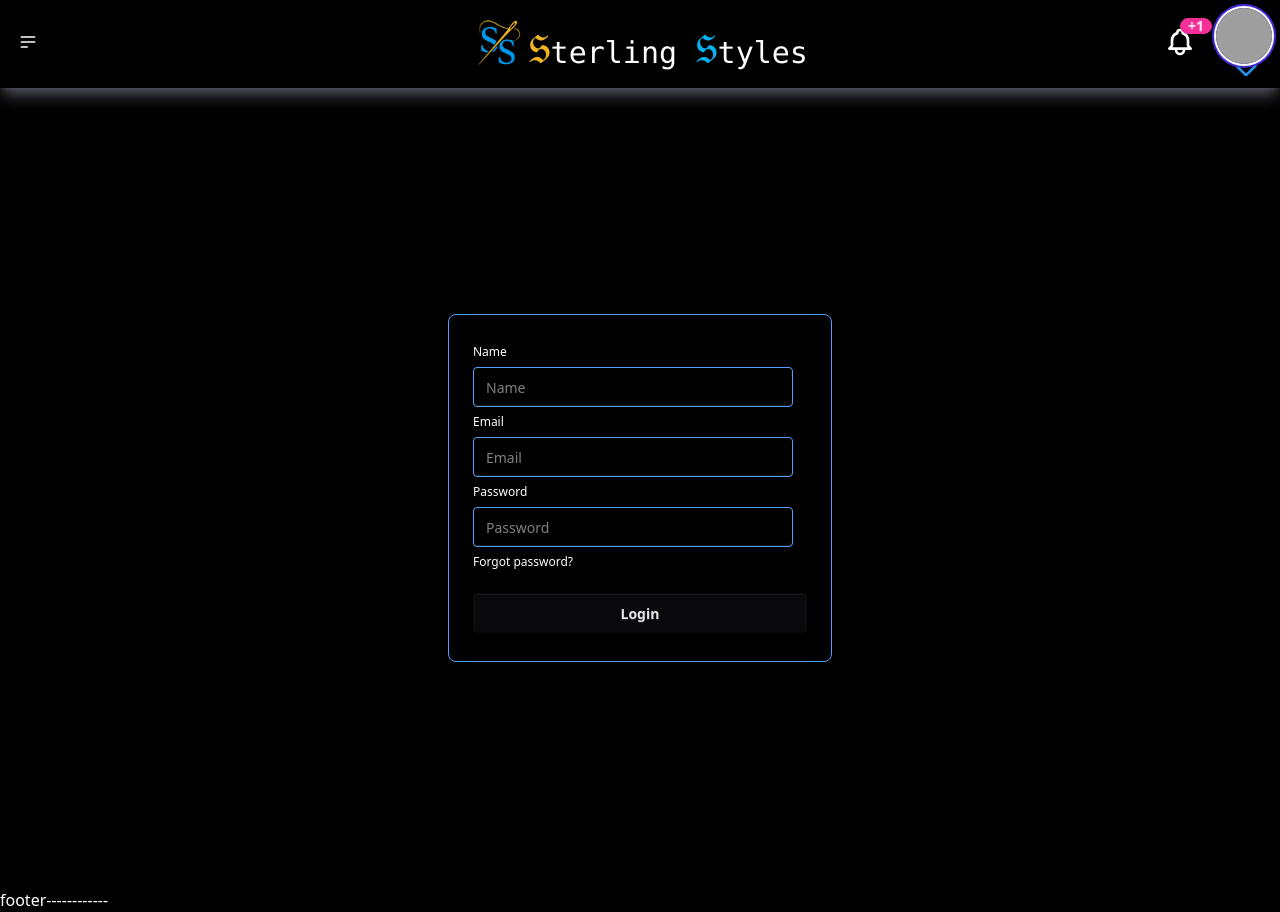
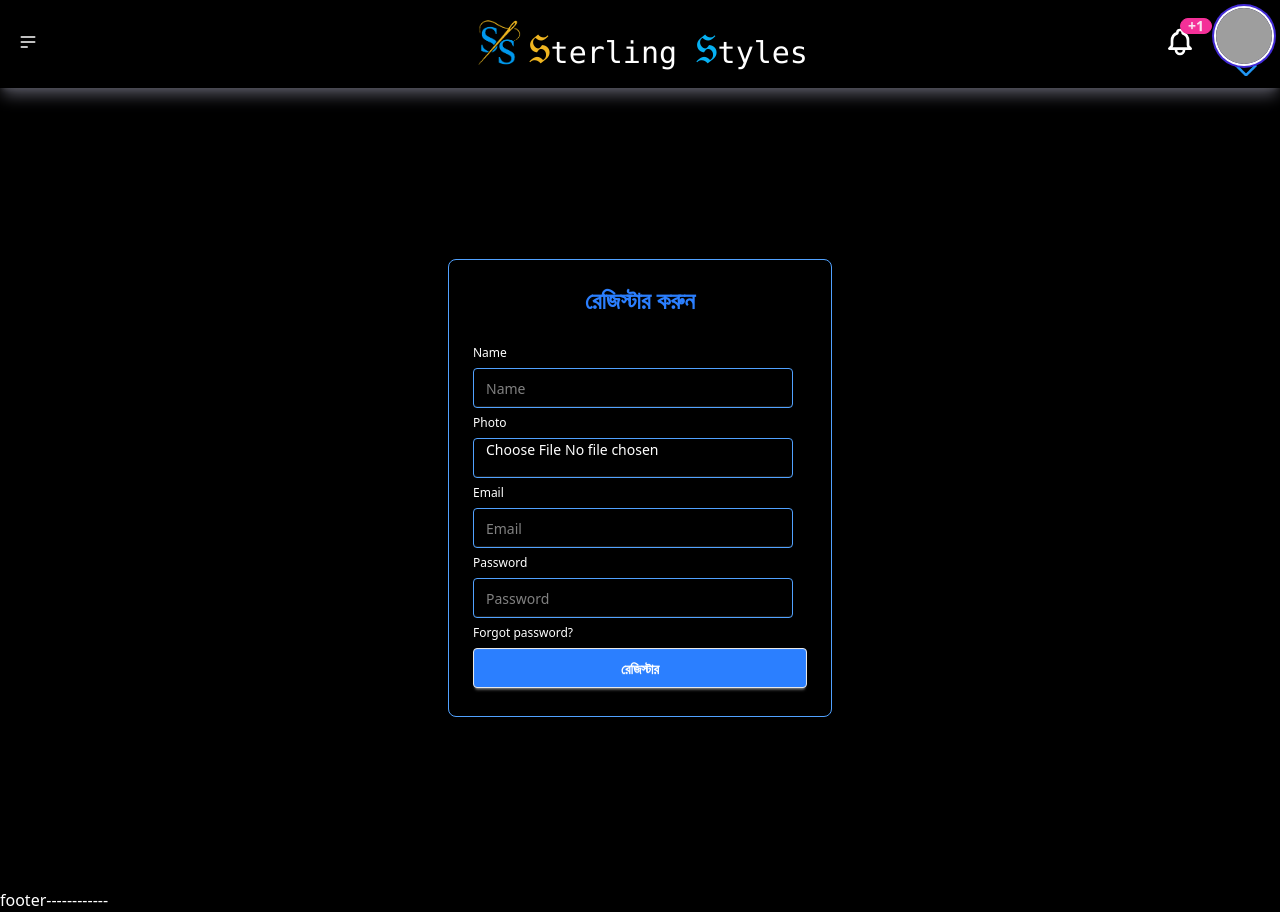
Before and after one commit to ekramulislam2050/sterling-style-client, a React (Vite) app: page /register in a window 1280 px wide. Built offline with nearby package versions, Linux system fonts and the light colour scheme; no server answers; grey boxes are pictures that could not be loaded.

Commit message:
workin on register

```diff
--- a/src/Authentication/Login/Login.jsx
+++ b/src/Authentication/Login/Login.jsx
@@ -1,17 +1,33 @@
+import { Link } from "react-router-dom";
 
 
 const Login = () => {
     return (
-        <div className="hero  min-h-screen">
+        <div className="hero  min-h-screen py-5">
             <div className="card  w-full max-w-sm shrink-0 shadow-2xl border border-blue-400">
                 <div className="card-body">
+                    {/* heading */}
+                    <h2 className="text-2xl font-bold text-center text-blue-500 pb-4">
+                        লগইন করুন
+                    </h2>
+                    {/* Google */}
+                    <button className="btn  btn-dash border-blue-300     ">
+                        <svg aria-label="Google logo" width="16" height="16" xmlns="http://www.w3.org/2000/svg" viewBox="0 0 512 512"><g><path d="m0 0H512V512H0" fill="#fff"></path><path fill="#34a853" d="M153 292c30 82 118 95 171 60h62v48A192 192 0 0190 341"></path><path fill="#4285f4" d="m386 400a140 175 0 0053-179H260v74h102q-7 37-38 57"></path><path fill="#fbbc02" d="m90 341a208 200 0 010-171l63 49q-12 37 0 73"></path><path fill="#ea4335" d="m153 219c22-69 116-109 179-50l55-54c-78-75-230-72-297 55"></path></g></svg>
+                        Login with Google
+                    </button>
+                    {/* divider---------- */}
+                    <div className="divider divider-info">OR</div>
                     <fieldset className="fieldset">
                         <label className="label text-[#ffffff]">Email</label>
                         <input type="email" className="input bg-transparent border border-blue-400" placeholder="Email" />
                         <label className="label text-[#ffffff]">Password</label>
                         <input type="password" className="input bg-transparent border border-blue-400" placeholder="Password" />
                         <div><a className="link link-hover">Forgot password?</a></div>
-                            <button className="btn btn-neutral mt-4">Login</button>
+                        <button className="btn btn-dash border-blue-300">লগইন</button>
+                        <div className="flex flex-col items-center pt-3">
+                            <p className="pb-3">যদি আপনার লগইন একাউন্ট না থাকে ,দয়া করে রেজিস্টার করুন </p>
+                            <Link className="btn w-full bg-blue-500 text-[#ffffff]" to={"/register"}>রেজিস্টার </Link>
+                        </div>
                     </fieldset>
                 </div>
             </div>
--- a/src/Authentication/Register/Register.jsx
+++ b/src/Authentication/Register/Register.jsx
@@ -1,20 +1,68 @@
+import { useState } from "react";
+
+
 
 const Register = () => {
+    const [loading, setLoading] = useState(false)
+    const [imgUrl, setImgUrl] = useState("")
+    const handleImgUpload = async (e) => {
+        const file = e.target.files[0]
+        if (!file) {
+            return
+        }
+        setLoading(true)
+
+        const formData = new FormData()
+        formData.append("file", file)
+        formData.append("upload_preset", "sterling_styles-Ltd")
+        try {
+            const res = await fetch(`https://api.cloudinary.com/v1_1/${import.meta.env.VITE_CLOUD_NAME}/image/upload`, {
+                method: "POST",
+                body: formData
+            })
+            const data = await res.json()
+            if (data.secure_url) {
+                setImgUrl(data.secure_url)
+                // todo:must be shown in this success msg-----------
+            }
+
+        } catch (err) {
+            // todo:must be shown in this err message-----------
+        } finally {
+            setLoading(false)
+        }
+    }
 
     return (
-        <div className="hero  min-h-screen">
+        <div className="hero  min-h-screen py-5">
 
             <div className="card  w-full max-w-sm shrink-0 shadow-2xl border border-blue-400">
                 <div className="card-body">
+                    {/* heading */}
+                    <h2 className="text-2xl font-bold text-center text-blue-500 pb-4">
+                        রেজিস্টার করুন
+                    </h2>
                     <fieldset className="fieldset">
                         <label className="label text-[#ffffff]">Name</label>
-                        <input type="text" className="input bg-transparent border border-blue-400" placeholder="Name" />
+                        <input type="text" className="input bg-transparent border border-blue-400" placeholder="Name" required/>
+
+                        <label className="label text-[#ffffff]">Photo</label>
+                        <input
+                            type="file"
+                            accept="image/*"
+                            onChange={handleImgUpload}
+                            className="  input  bg-transparent border border-blue-400" placeholder="photo" required/>
+                        {loading && (
+                            <p className="text-red-500 text-sm mt-2">ছবি আপলোড হচ্ছে...</p>
+                        )}
                         <label className="label text-[#ffffff]">Email</label>
-                        <input type="email" className="input bg-transparent border border-blue-400" placeholder="Email" />
+                        <input type="email" className="input bg-transparent border border-blue-400" placeholder="Email" required />
+
                         <label className="label text-[#ffffff]">Password</label>
-                        <input type="password" className="input bg-transparent border border-blue-400" placeholder="Password" />
+                        <input type="password" className="input bg-transparent border border-blue-400" placeholder="Password" required/>
+
                         <div><a className="link link-hover">Forgot password?</a></div>
-                        <button className="btn btn-neutral mt-4">Login</button>
+                        <button className="btn bg-blue-500 text-[#ffffff] ">রেজিস্টার</button>
                     </fieldset>
                 </div>
             </div>
--- a/src/Shared/NavBar/NavBar.jsx
+++ b/src/Shared/NavBar/NavBar.jsx
@@ -1,23 +1,26 @@
 import logo from "../../assets/logo/logo.png"
 
 import dropdownIcon from "../../assets/DropdownIcon/icons8-dropdown-96.png"
+import { NavLink } from "react-router-dom";
 
 const NavBar = () => {
 
   const links = <>
-    <li className="text-sm">ড্যাশবোর্ড </li>
-    <li className="text-sm">মার্চেন্ডাইজিং </li>
-    <li className="text-sm">প্রোডাকশন </li>
-    <li className="text-sm">ইনভেন্টরি </li>
-    <li className="text-sm">এইচআর </li>
-    <li className="text-sm">অ্যাকাউন্টস </li>
-    <li className="text-sm">কিউসি </li>
-    <li className="text-sm">ডেলিভারি </li>
-    <li className="text-sm">রিপোর্টস </li>
+    <NavLink><li className="text-sm">ড্যাশবোর্ড </li></NavLink>
+    <NavLink><li className="text-sm">মার্চেন্ডাইজিং </li></NavLink>
+    <NavLink><li className="text-sm">প্রোডাকশন </li></NavLink>
+    <NavLink><li className="text-sm">ইনভেন্টরি </li></NavLink>
+    <NavLink><li className="text-sm">এইচআর </li></NavLink>
+    <NavLink> <li className="text-sm">অ্যাকাউন্টস </li></NavLink>
+    <NavLink><li className="text-sm">কিউসি </li></NavLink>
+    <NavLink><li className="text-sm">ডেলিভারি </li></NavLink>
+    <NavLink><li className="text-sm">রিপোর্টস </li></NavLink>
+  </>
 
-
-
-
+  const links2 = <>
+    <NavLink to={"/login"}><li className="hover:bg-blue-500 text-sm rounded py-1 pl-2" >লগইন </li></NavLink>
+    <NavLink><li className="hover:bg-blue-500 text-sm rounded py-1 pl-2">লগ আউট </li>
+    </NavLink>
   </>
   return (
     <div >
@@ -105,8 +108,7 @@ const NavBar = () => {
               <img src={dropdownIcon} alt="icon" className="w-full h-full object-cover  " />
             </div>
             <ul tabIndex="0" className="dropdown-content menu  rounded-box z-1 w-52 p-2 shadow-sm bg-[#06b1f3] ">
-              <li className="hover:bg-blue-500 text-sm rounded py-1 pl-2">লগইন </li>
-              <li className="hover:bg-blue-500 text-sm rounded py-1 pl-2">লগ আউট </li>
+              {links2}
             </ul>
 
           </div>
```
Lines whose indentation alone changed are shown as unchanged.
